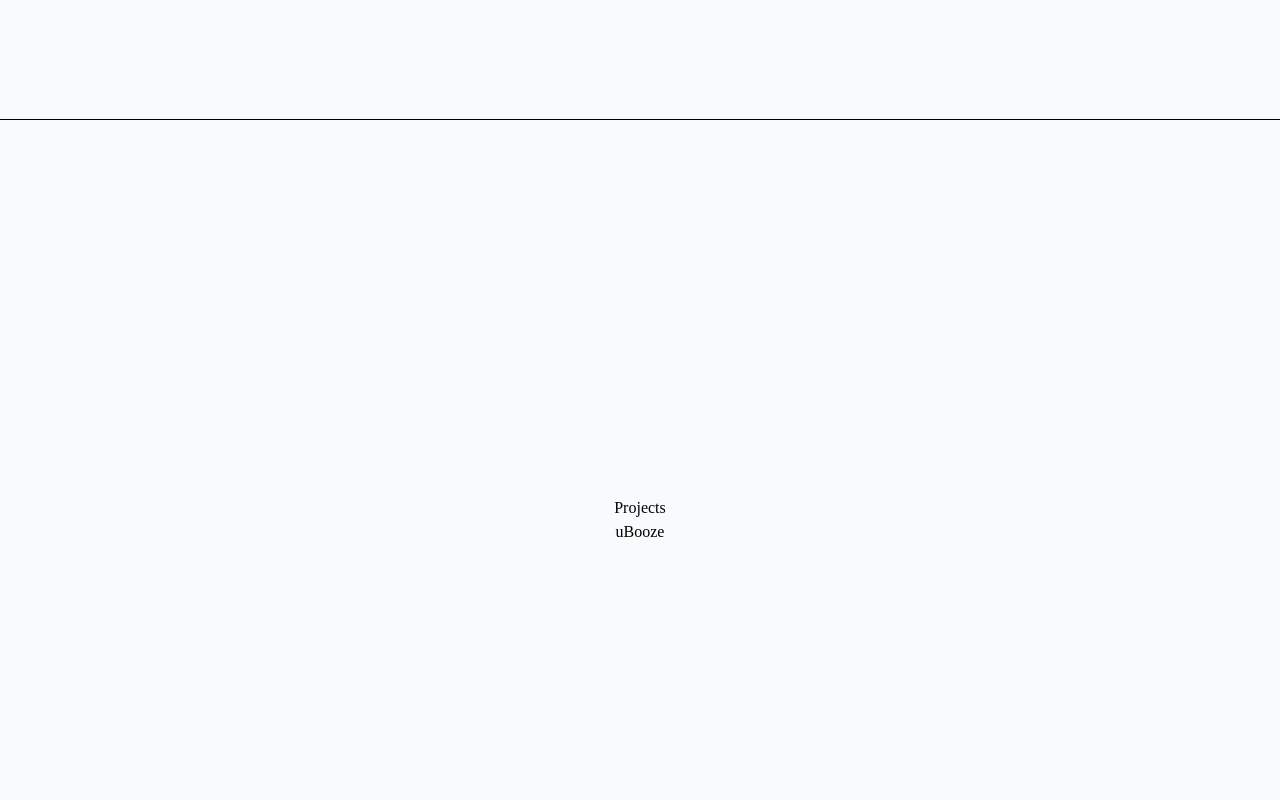
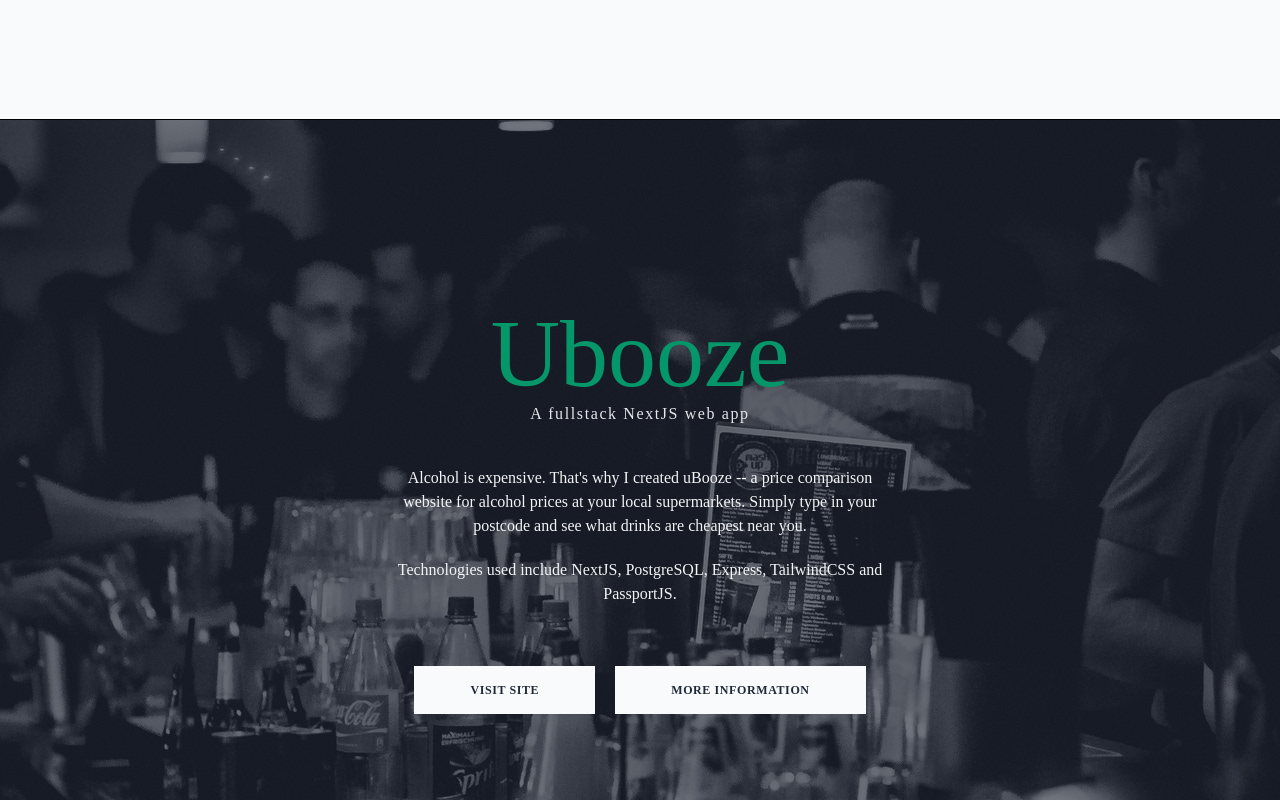
Before and after one commit to vitamins999/portfolio, a Next.js app: page / in a window 1280 px wide. Shown: the part 1480-2280 px from the top of the page. Built offline with nearby package versions, Linux system fonts and the light colour scheme.

Commit message:
designed ubooze component for homepage

```diff
--- a/components/Project-ubooze.js
+++ /dev/null
@@ -1,13 +0,0 @@
-const ProjectUbooze = () => {
-  return (
-    <section
-      id='projects'
-      className='h-screen w-full flex flex-col justify-center items-center border-black border-b'
-    >
-      <h1>Projects</h1>
-      <h2>uBooze</h2>
-    </section>
-  );
-};
-
-export default ProjectUbooze;
--- /dev/null
+++ b/components/Project-ubooze.tsx
@@ -0,0 +1,38 @@
+import Link from 'next/link';
+
+const ProjectUbooze = () => {
+  return (
+    <section className='relative h-screen w-full flex flex-col justify-center items-center'>
+      <div className='absolute top-0 left-0 bg-ubooze bg-center bg-no-repeat h-screen w-full z-0'></div>
+      <div className='absolute top-0 left-0 bg-gray-900 opacity-60 h-screen w-full z-0'></div>
+      <div className='z-10 flex flex-col justify-center items-center'>
+        <h1 className='font-headingUbooze text-8xl text-green-600'>Ubooze</h1>
+        <h2 className='font-bodyUbooze text-gray-200 tracking-widest'>
+          A fullstack NextJS web app
+        </h2>
+        <p className='max-w-lg mt-10 font-bodyUbooze text-gray-100 text-center'>
+          Alcohol is expensive. That's why I created uBooze -- a price
+          comparison website for alcohol prices at your local supermarkets.
+          Simply type in your postcode and see what drinks are cheapest near
+          you.
+        </p>
+        <p className='max-w-lg mt-5 font-bodyUbooze text-gray-100 text-center'>
+          Technologies used include NextJS, PostgreSQL, Express, TailwindCSS and
+          PassportJS.
+        </p>
+        <div className='py-5 mt-10'>
+          <button className='py-4 px-14 mr-5 uppercase font-bold text-xs tracking-wider bg-gray-50 text-gray-800 transition duration-150 hover:bg-gray-800 hover:text-gray-50 font-bodyEandE'>
+            Visit Site
+          </button>
+          <Link href='/projects/ubooze'>
+            <button className='py-4 px-14 uppercase font-bold text-xs tracking-wider bg-gray-50 text-gray-800 transition duration-150 hover:bg-gray-800 hover:text-gray-50 font-bodyEandE'>
+              More Information
+            </button>
+          </Link>
+        </div>
+      </div>
+    </section>
+  );
+};
+
+export default ProjectUbooze;
--- a/styles/globals.css
+++ b/styles/globals.css
@@ -10,6 +10,9 @@
 
 @import url('https://fonts.googleapis.com/css2?family=Permanent+Marker&display=swap');
 @import url('https://fonts.googleapis.com/css2?family=Overpass:ital,wght@0,100;0,200;0,300;0,400;0,600;0,700;0,800;0,900;1,100;1,200;1,300;1,400;1,600;1,700;1,800;1,900&display=swap');
+
+@import url('https://fonts.googleapis.com/css2?family=Unica+One&display=swap');
+@import url('https://fonts.googleapis.com/css2?family=Crimson+Text:ital,wght@0,400;0,600;0,700;1,400;1,600;1,700&display=swap');
 
 @layer base {
   html {
--- a/tailwind.config.js
+++ b/tailwind.config.js
@@ -12,6 +12,8 @@ module.exports = {
         headingWatchlist: ['Permanent Marker'],
         bodyOwk: ['Source Sans Pro'],
         headingOwk: ['Playfair Display'],
+        bodyUbooze: ['Crimson Text'],
+        headingUbooze: ['Unica One'],
       },
       spacing: {
         84: '21rem',
@@ -25,6 +27,7 @@ module.exports = {
         essence: "url('/img/project-tarot-bg.jpg')",
         watchlist: "url('/img/project-watchlist-bg.jpg')",
         owk: "url('/img/project-owk-bg.jpg')",
+        ubooze: "url('/img/project-ubooze-bg.jpg')",
       }),
     },
   },
```
Also changed, not shown: public/img/project-ubooze-bg.jpg (added).
